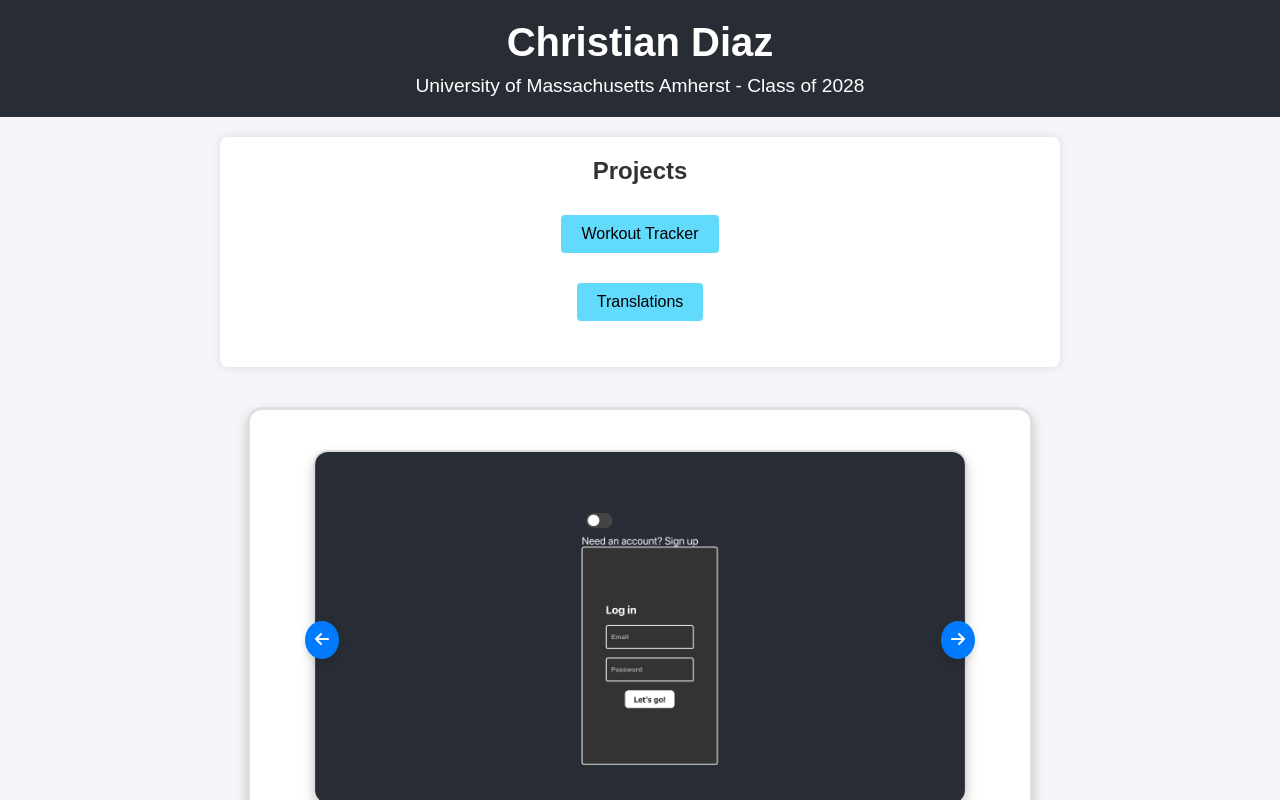
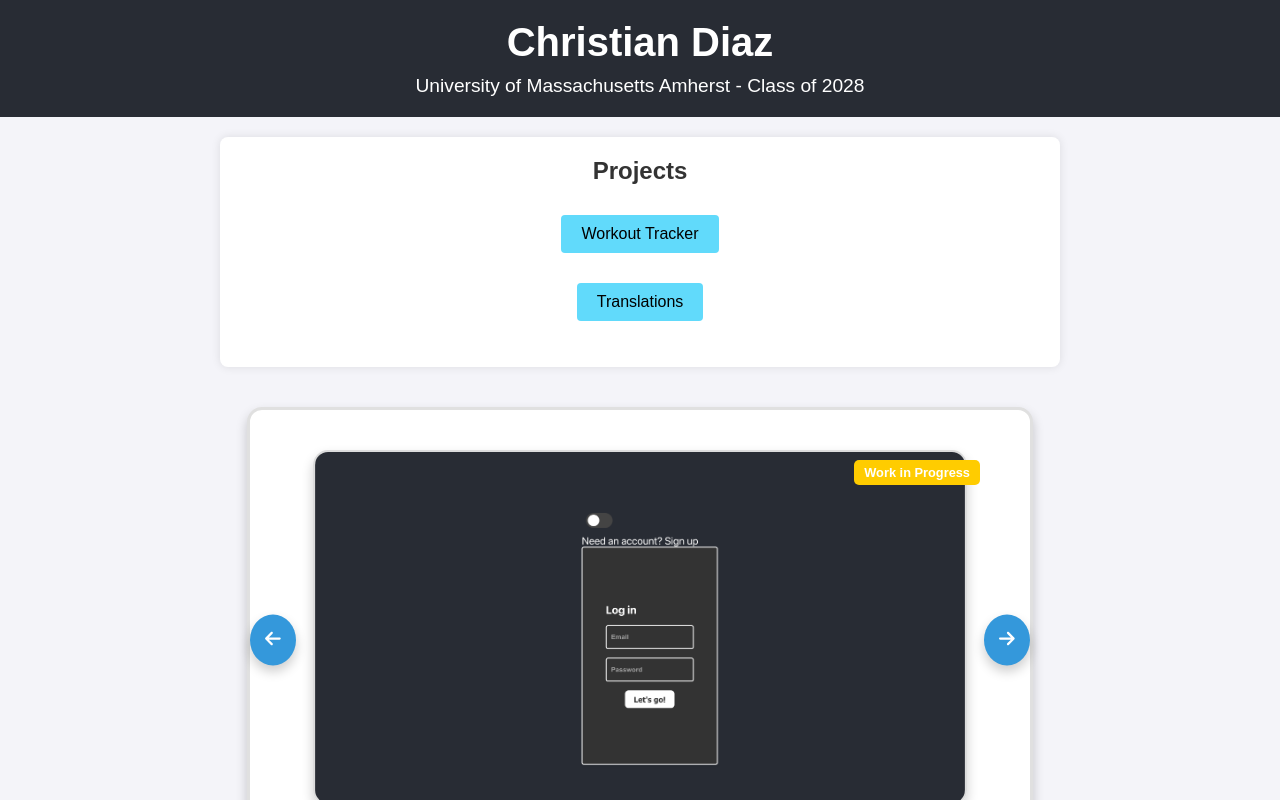
Before and after one commit to christiangdiaz/Portfolio, a React (Create React App) app: page / in a window 1280 px wide. Both pictures are taken after a click on the button "Workout Tracker". Shown: the top 800 px of the page. Built offline with nearby package versions, Linux system fonts and the light colour scheme.

Commit message:
Added WIP badge and made CSS more cohesive

```diff
--- a/src/DispTranslate.css
+++ b/src/DispTranslate.css
@@ -4,13 +4,13 @@
     justify-content: center;
     flex-direction: column;
     text-align: center;
-    padding: 20px;
-    background-color: #f8f9fa;
-    border: 2px solid #dee2e6;
-    border-radius: 10px;
-    box-shadow: 0 4px 8px rgba(0, 0, 0, 0.1);
-    max-width: 90%;
-    margin: 20px auto;
+    padding: 40px;
+    background-color: #ffffff;
+    border: 3px solid #e0e0e0;
+    border-radius: 15px;
+    box-shadow: 0 6px 12px rgba(0, 0, 0, 0.2);
+    max-width: 700px;
+    margin: 40px auto;
 }
 
 .buttonContainer {
@@ -23,25 +23,22 @@
 
 .translateBox img {
     width: 100%;
-    max-width: 600px;
+    max-width: 650px;
     height: auto;
-    border: 2px solid #ced4da;
-    border-radius: 10px;
-    box-shadow: 0 4px 8px rgba(0, 0, 0, 0.1);
+    border: 2px solid #dcdcdc;
+    border-radius: 15px;
+    box-shadow: 0 6px 12px rgba(0, 0, 0, 0.2);
 }
 
 .LeftButton, .RightButton {
-    background-color: #007bff;
+    background-color: #3498db;
     border: none;
     color: white;
-    padding: 10px;
-    text-align: center;
-    text-decoration: none;
-    display: inline-block;
-    font-size: 16px;
+    padding: 15px;
+    font-size: 18px;
     cursor: pointer;
     border-radius: 50%;
-    box-shadow: 0 4px 8px rgba(0, 0, 0, 0.1);
+    box-shadow: 0 6px 12px rgba(0, 0, 0, 0.2);
     transition: background-color 0.3s ease;
     position: absolute;
     top: 50%;
@@ -49,28 +46,40 @@
 }
 
 .LeftButton:hover, .RightButton:hover {
-    background-color: #0056b3;
+    background-color: #2c82c9;
 }
 
 .LeftButton {
-    left: 5px;
+    left: -50px;
 }
 
 .RightButton {
-    right: 5px;
+    right: -50px;
 }
 
 footer {
-    margin-top: 20px;
-    font-size: 14px;
-    color: #6c757d;
+    margin-top: 30px;
+    font-size: 16px;
+    color: #707070;
 }
 
 footer a {
-    color: #007bff;
+    color: #3498db;
     text-decoration: none;
 }
 
 footer a:hover {
     text-decoration: underline;
 }
+
+.badge {
+    background-color: #ffcc00;
+    color: #fff;
+    padding: 5px 10px;
+    position: absolute;
+    top: 10px;
+    right: 10px;
+    border-radius: 5px;
+    font-size: 0.8rem;
+    font-weight: bold;
+}
--- a/src/DispTranslate.jsx
+++ b/src/DispTranslate.jsx
@@ -39,6 +39,7 @@ function DispTranslate() {
                 </button>
                 <section>
                     <img src={dispPicture} alt='Display' />
+                    <span className='badge'>Work in Progress</span>
                 </section>
                 <button className='RightButton' onClick={handleRightClick}>
                     <FontAwesomeIcon icon={faArrowRight} />
--- a/src/DispWorkout.css
+++ b/src/DispWorkout.css
@@ -73,3 +73,15 @@ footer a {
 footer a:hover {
     text-decoration: underline;
 }
+
+.badge {
+    background-color: #ffcc00;
+    color: #fff;
+    padding: 5px 10px;
+    position: absolute;
+    top: 10px;
+    right: 10px;
+    border-radius: 5px;
+    font-size: 0.8rem;
+    font-weight: bold;
+}
--- a/src/DispWorkout.jsx
+++ b/src/DispWorkout.jsx
@@ -44,6 +44,7 @@ function DispWorkout(){
                 </button>
                 <section>
                     <img src={dispPicture} alt='Display'/>
+                    <span className='badge'>Work in Progress</span>
                 </section>
                 <button className='RightButton' onClick={handleRightClick}>
                     <FontAwesomeIcon icon={faArrowRight} />
```
